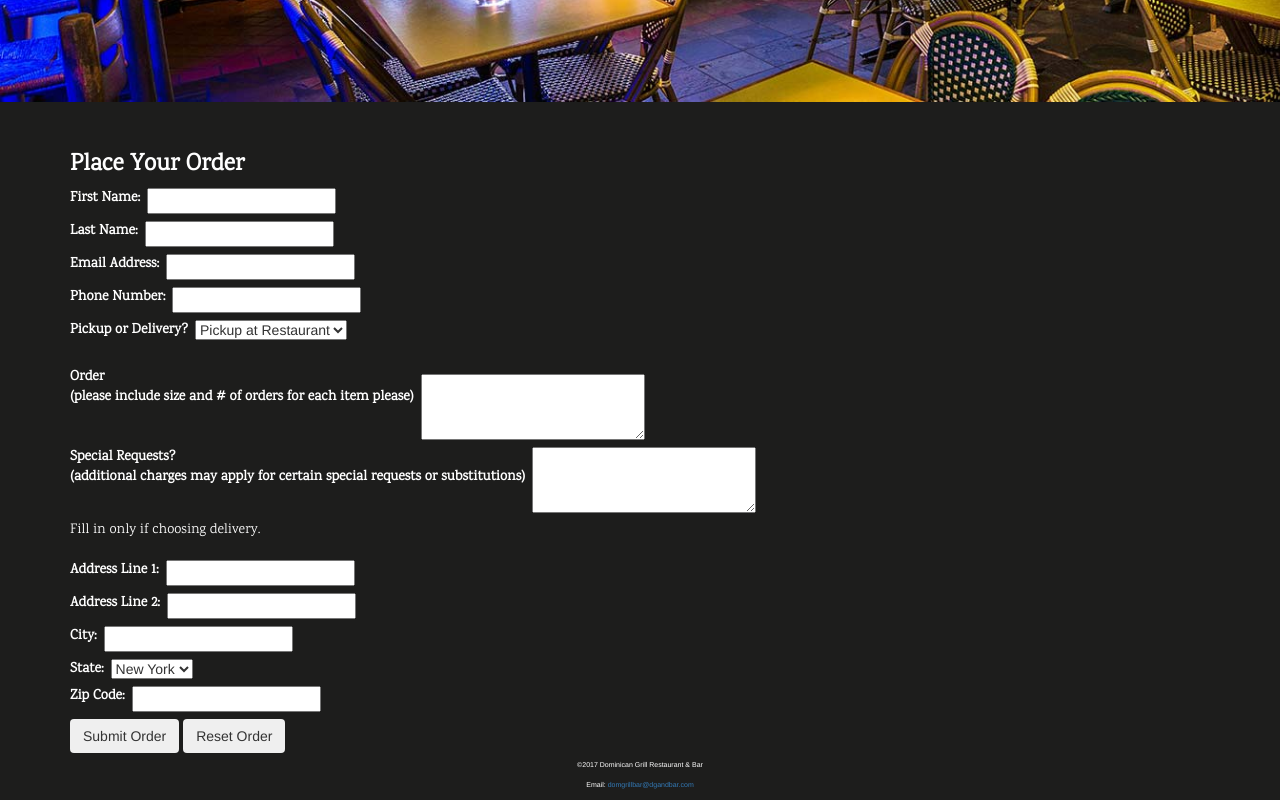
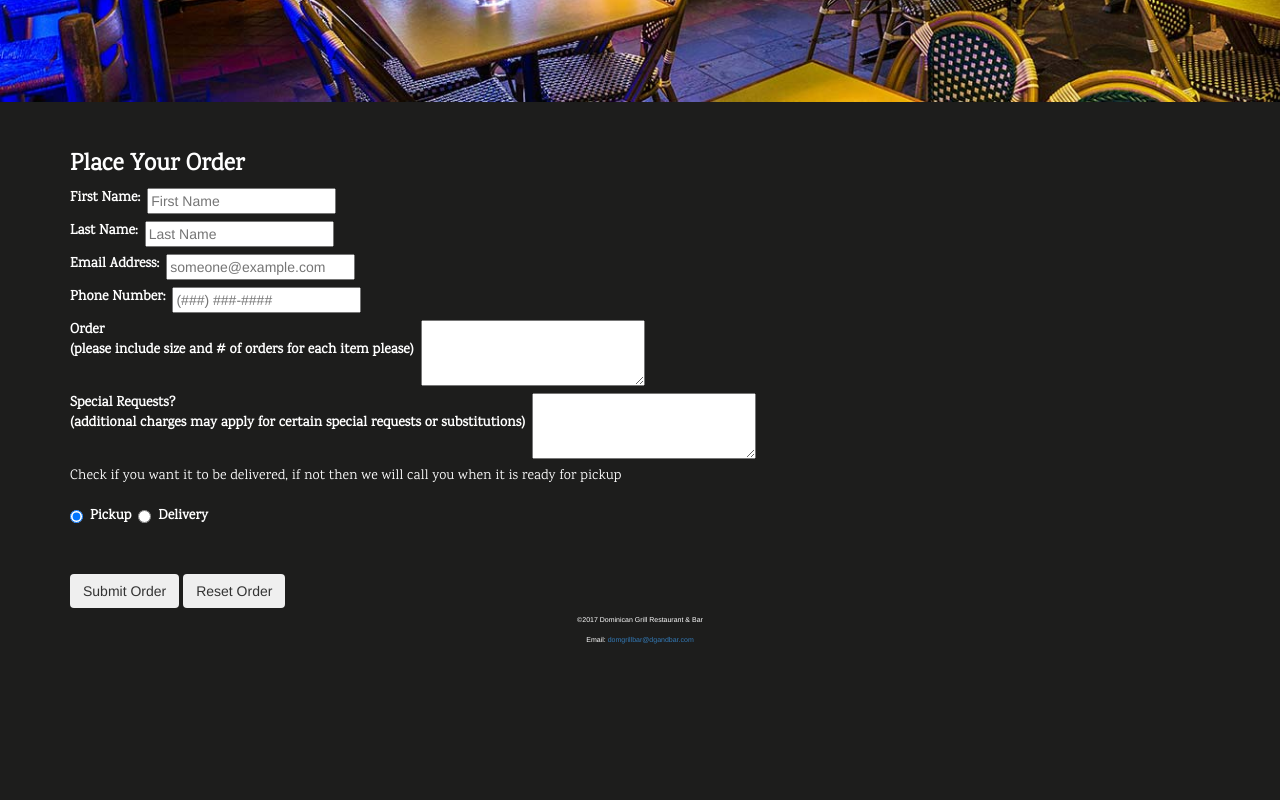
Before and after one commit to brortiz91/dom-restaurant, a plain HTML site: page order.html in a window 1280 px wide. Shown: the part 474-1274 px from the top of the page. After the commit the page ends 1129 px from the top, so only its background shows below. Drawn offline with nearby package versions, Linux system fonts and the light colour scheme; a web font is replaced by a local one.

Commit message:
added ability to make forms appear and disappear

```diff
--- a/css/rstyles.css
+++ b/css/rstyles.css
@@ -75,16 +75,23 @@ body {
 
 form label {
 	float: left;
-	display: inline-block;
+	display: block-inline;
 	color: white;
 	font-family: 'Karma', serif;
 	margin-right: 0.5em
 }
+
 form input {
 	display: block;
 	margin-bottom: 0.5em;
 
 }
+
+.col-md-12 {
+	margin-right: 0.1em;
+	display: inline;
+}
+
 form select {
 	display: block;
 	margin-bottom: 0.5em;
@@ -119,6 +126,23 @@ footer {
 
 #mobiletel {
 	display: none;
+}
+
+#location {
+	display: none;
+	margin-top: 1em;
+}
+
+input[type=radio]{
+	display: inline;
+	color: white;
+	font-family: 'karma' serif;
+	float: left;
+	margin-right: .5em;
+}
+
+.btn {
+	margin-top: 2em;
 }
 
 /* Styling for the Tablet Viewport Media Query */
--- /dev/null
+++ b/js/order.js
@@ -0,0 +1,22 @@
+//js created by Bryan Ortiz 05-15-2017
+
+function submitInfo () {
+	var name=document.getElementById("fName");
+	var email=document.getElementById("lName");
+	var phone=document.getElementById("phone");
+	var order=document.getElementById("order");
+	(name.value&&email.value&&phone.value&&order.value)?alert("Thanks for your order, we'll get to cooking it right away!") : alert("Looks like you're missing some information needed to complete the order.");
+}
+	document.getElementById("submit").addEventListener("click", submitInfo, false);
+
+function hideAddress () {
+	var delivery = document.getElementById("delivery");
+	var address = document.getElementById("location");
+	var pickup = document.getElementById("pickup");
+
+	if (delivery.checked) {
+		address.style.display = "block";
+	} else if (pickup.checked) {
+		address.style.display = "none";
+	}
+}
--- a/order.html
+++ b/order.html
@@ -41,22 +41,16 @@
 					<h3>Place Your Order</h3>
 					<form>
 						<label for="fName">First Name:</label>
-						<input type="text" id="fName" name="fName">
+						<input type="text" id="fName" name="fName" placeholder="First Name">
 
 						<label for="lName">Last Name:</label>
-						<input type="text" id="lName" name="lName">
+						<input type="text" id="lName" name="lName" placeholder="Last Name">
 
 						<label for="email">Email Address:</label>
-						<input type="email" id="email" name="email">
+						<input type="email" id="email" name="email" placeholder="someone@example.com">
 
 						<label for="phone">Phone Number:</label>
-						<input type="tel" id="phone" name="phone">
-
-						<label for="reference">Pickup or Delivery?</label>
-						<select name="reference" id="reference">
-							<option value="pickup">Pickup at Restaurant</option>
-							<option value="delivery">Delivery</option>
-						</select><br>
+						<input type="tel" id="phone" name="phone" placeholder="(###) ###-####">
 
 						<label for="questions">Order<br>(please include size and # of orders for each item please)</label>
 						<textarea id="order" name="order" rows="3" cols="25"></textarea>
@@ -64,13 +58,25 @@
 						<label for="questions">Special Requests?<br>(additional charges may apply for certain special requests or substitutions)</label>
 						<textarea id="questions" name="questions" rows="3" cols="25"></textarea>
 
+						<p>Check if you want it to be delivered, if not then we will call you when it is ready for pickup</p><br><br>
+
+						<div class="deliveryoption">
+						<input type="radio" name="option" value="pickup" id="pickup" checked onclick="hideAddress()">
+						<label for="pickup">Pickup</label>
+						<input type="radio" name="option" value="delivery" id="delivery" onclick="hideAddress()">
+						<label for="delivery">Delivery</label><br><br>
+						</div>
+
+
+
+						<div id="location">
 							<p>Fill in only if choosing delivery.</p><br><br>
 
 							<label for="address">Address Line 1:</label>
 							<input type="text" id="address" name="address">
 
 							<label for="address">Address Line 2:</label>
-						<input type="text" id="address" name="address">
+							<input type="text" id="address2" name="address">
 
 							<label for="city">City:</label>
 							<input type="text" id="city" name="city">
@@ -82,6 +88,7 @@
 
 							<label for="zipCode">Zip Code:</label>
 							<input type="text" id="zipCode" name="zipCode">
+						</div>
 
 						<input type="submit" id="submit" value="Submit Order" class="btn">
 						<input type="reset" id="reset" value="Reset Order" class="btn">
@@ -94,5 +101,6 @@
 		<p>&copy;2017 Dominican Grill Restaurant &amp; Bar</p>
 		<p>Email:&nbsp;<a href="mailto:domgrillbar@dgandbar.com">domgrillbar@dgandbar.com</a></p>
 	</footer>
+	<script src="js/order.js"></script>
 </body>
 </html>
```
Lines whose indentation alone changed are shown as unchanged.
